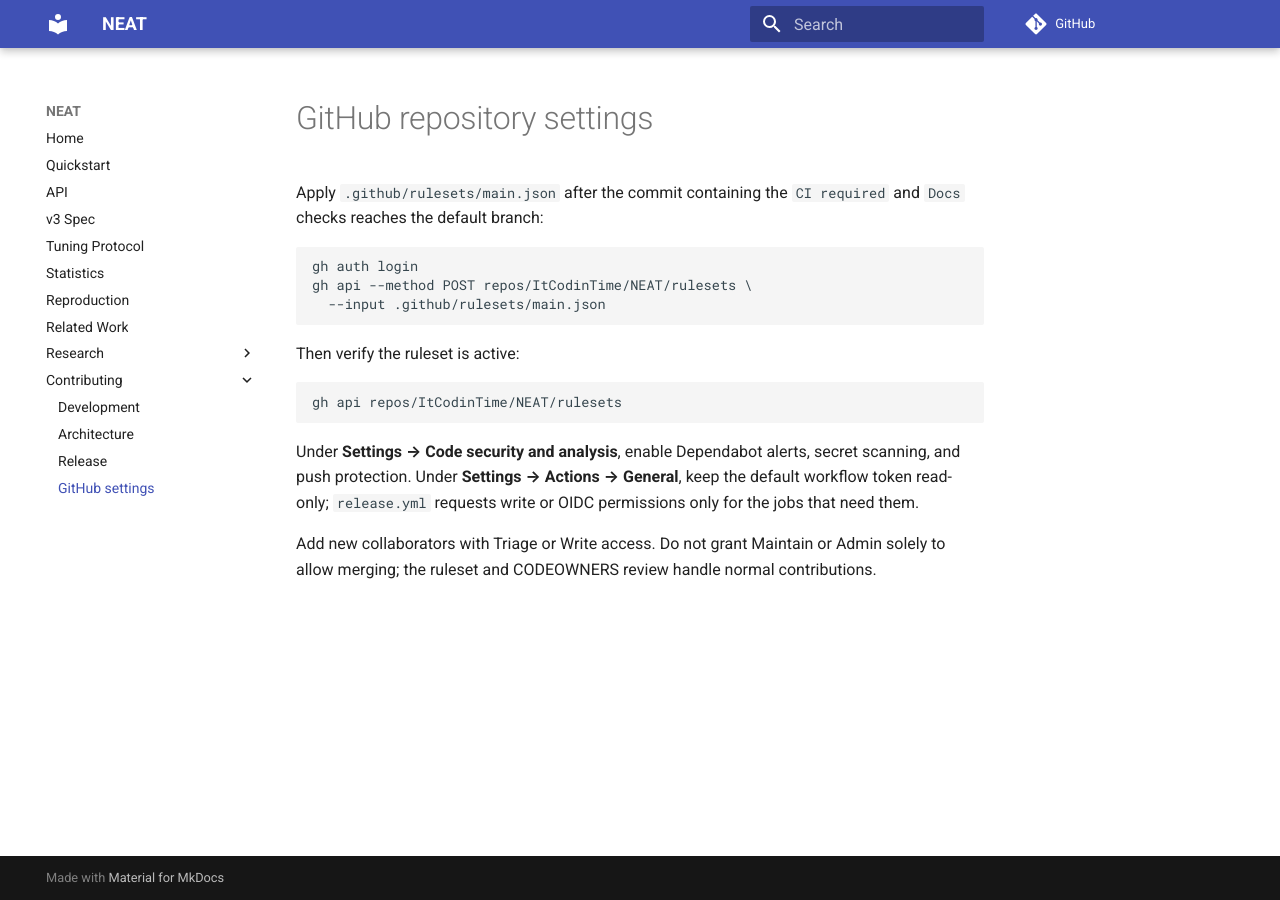
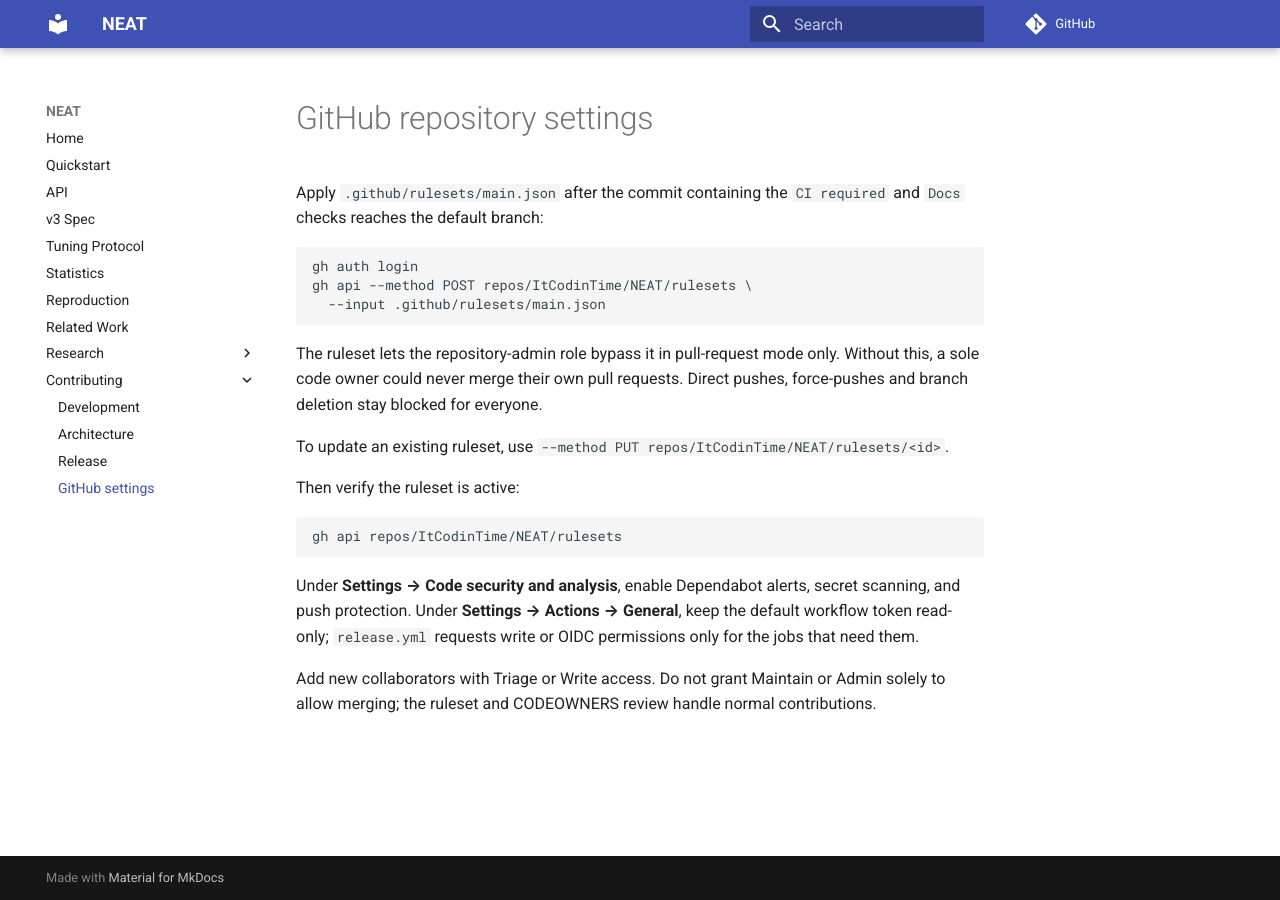
Before and after one commit to ItCodinTime/NEAT, an MkDocs documentation site: the page built from docs/contributing/github-settings.md, in a window 1280 px wide. Built offline with MkDocs 1.6.1 and Material for MkDocs 9.7.7, drawn with Linux system fonts in a browser that asks for light colours; comment, search, counter and statistics services are not loaded.

Commit message:
build: fix manylinux wheel builds (#3)
Request only Python Development.Module so cibuildwheel succeeds in manylinux images, and allow an admin pull-request bypass in the main ruleset.

````diff
--- a/docs/contributing/github-settings.md
+++ b/docs/contributing/github-settings.md
@@ -8,6 +8,12 @@ gh auth login
 gh api --method POST repos/ItCodinTime/NEAT/rulesets \
   --input .github/rulesets/main.json
 ```
+
+The ruleset lets the repository-admin role bypass it in pull-request mode only. Without
+this, a sole code owner could never merge their own pull requests. Direct pushes,
+force-pushes and branch deletion stay blocked for everyone.
+
+To update an existing ruleset, use `--method PUT repos/ItCodinTime/NEAT/rulesets/<id>`.
 
 Then verify the ruleset is active:
 
````
Also changed, not shown: 2 other files.
